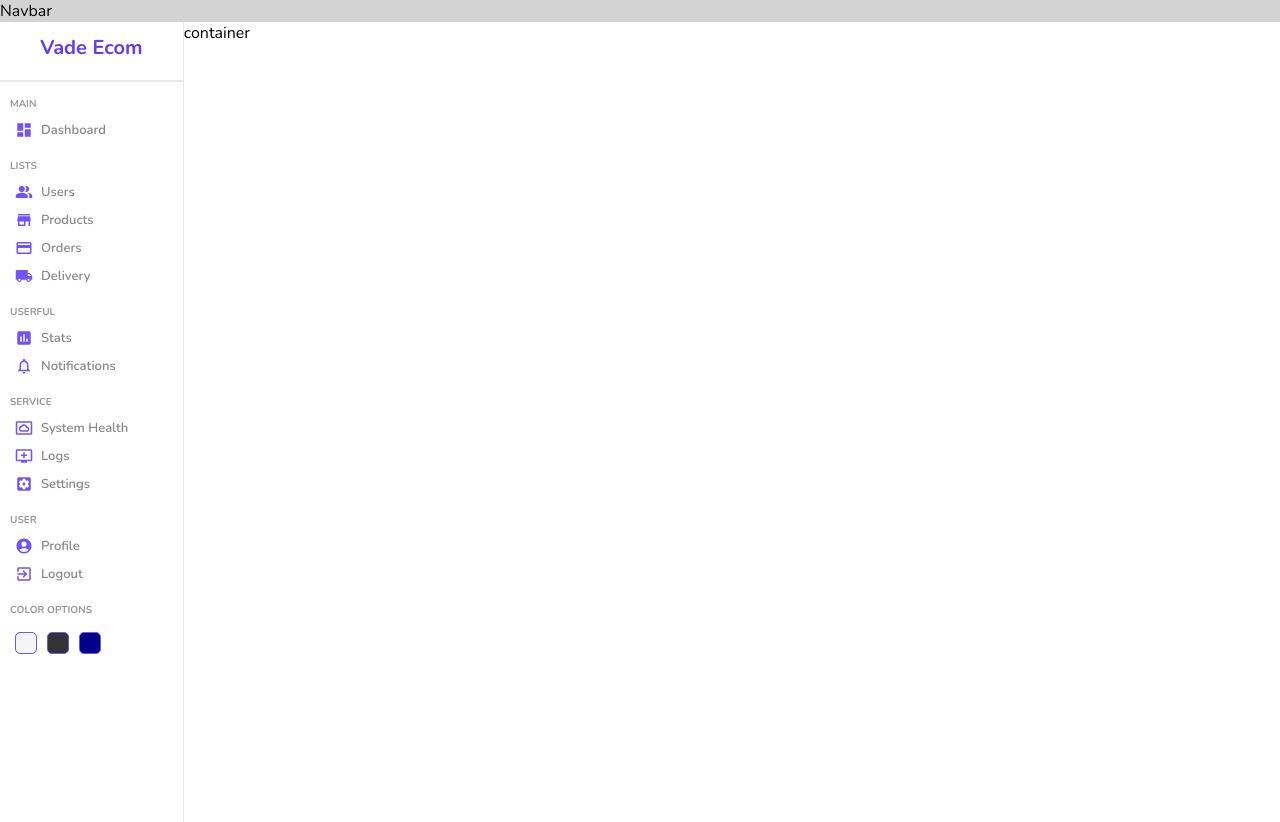
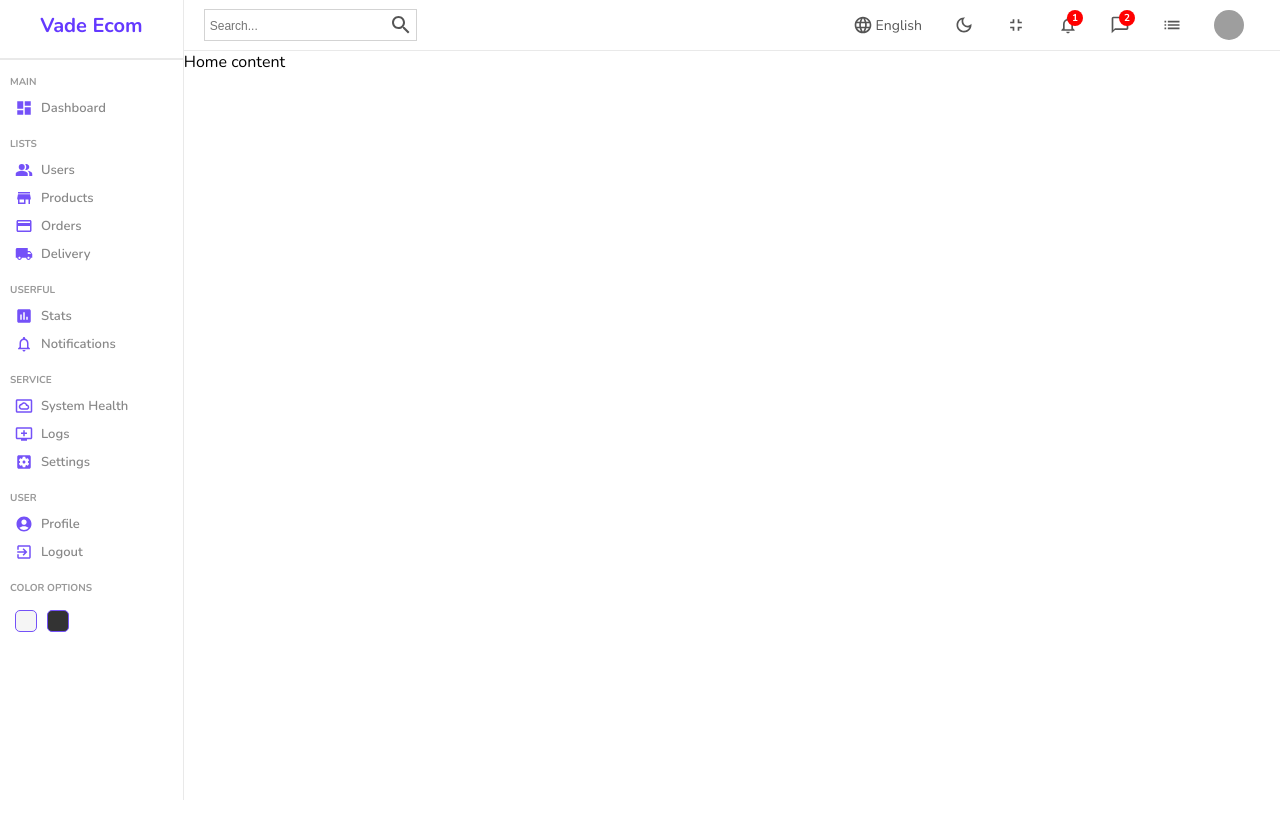
Before and after one commit to vadedes/ecom-admin-dashboard, a React (Create React App) app: page / in a window 1280 px wide. After the commit the page ends 800 px from the top, so only its background shows below. Built offline with nearby package versions, Linux system fonts and the light colour scheme; grey boxes are pictures that could not be loaded.

Commit message:
Complete Navbar and Sidebar UI build

```diff
--- a/src/App.js
+++ b/src/App.js
@@ -4,13 +4,11 @@
 import Login from './pages/login/Login';
 import New from './pages/new/New';
 import Single from './pages/single/Single';
-import Navbar from './components/navbar/Navbar';
 
 function App() {
   return (
     <div>
       <BrowserRouter>
-        <Navbar />
         <Routes>
           <Route path='/'>
             <Route index element={<Home />} />
--- a/src/components/navbar/Navbar.js
+++ b/src/components/navbar/Navbar.js
@@ -1,6 +1,52 @@
 import './Navbar.scss';
+import SearchOutlinedIcon from '@mui/icons-material/SearchOutlined';
+import LanguageOutlinedIcon from '@mui/icons-material/LanguageOutlined';
+import DarkModeOutlinedIcon from '@mui/icons-material/DarkModeOutlined';
+import FullscreenExitOutlinedIcon from '@mui/icons-material/FullscreenExitOutlined';
+import NotificationsNoneOutlinedIcon from '@mui/icons-material/NotificationsNoneOutlined';
+import ChatBubbleOutlineOutlinedIcon from '@mui/icons-material/ChatBubbleOutlineOutlined';
+import ListOutlinedIcon from '@mui/icons-material/ListOutlined';
 
 function Navbar() {
-  return <div className='navbar'>Navbar</div>;
+  return (
+    <div className='navbar'>
+      <div className='wrapper'>
+        <div className='search'>
+          <input type='text' placeholder='Search...' />
+          <SearchOutlinedIcon />
+        </div>
+        <div className='items'>
+          <div className='item'>
+            <LanguageOutlinedIcon className='icon' />
+            English
+          </div>
+          <div className='item'>
+            <DarkModeOutlinedIcon className='icon' />
+          </div>
+          <div className='item'>
+            <FullscreenExitOutlinedIcon className='icon' />
+          </div>
+          <div className='item'>
+            <NotificationsNoneOutlinedIcon className='icon' />
+            <div className='counter'>1</div>
+          </div>
+          <div className='item'>
+            <ChatBubbleOutlineOutlinedIcon className='icon' />
+            <div className='counter'>2</div>
+          </div>
+          <div className='item'>
+            <ListOutlinedIcon className='icon' />
+          </div>
+          <div className='item'>
+            <img
+              src='https://images.pexels.com/photos/415829/pexels-photo-415829.jpeg?auto=compress&cs=tinysrgb&w=1260&h=750&dpr=1'
+              alt='user avatar'
+              className='avatar'
+            />
+          </div>
+        </div>
+      </div>
+    </div>
+  );
 }
 export default Navbar;
--- a/src/components/navbar/Navbar.scss
+++ b/src/components/navbar/Navbar.scss
@@ -1,3 +1,75 @@
 .navbar {
-  background-color: lightgray;
+  height: 50px;
+  border-bottom: 0.5px solid rgba(211, 211, 211, 0.5);
+  display: flex;
+  align-items: center;
+  font-size: 14px;
+  color: #555;
+
+  .wrapper {
+    padding: 20px;
+    display: flex;
+    align-items: center;
+    justify-content: space-between;
+    width: 100%;
+
+    .search {
+      display: flex;
+      align-items: center;
+      border: 0.5px solid lightgray;
+      padding: 3px;
+
+      input {
+        border: none;
+        outline: none;
+        background-color: transparent;
+
+        &::placeholder {
+          font-size: 12px;
+        }
+      }
+    }
+
+    .items {
+      display: flex;
+      align-items: center;
+
+      .item {
+        display: flex;
+        align-items: center;
+        margin: 1rem;
+        position: relative;
+
+        &:first-child .icon {
+          margin-right: 3px;
+        }
+
+        .icon {
+          font-size: 20px;
+        }
+
+        .avatar {
+          width: 30px;
+          height: 30px;
+          border-radius: 50%;
+        }
+
+        .counter {
+          width: 1rem;
+          height: 1rem;
+          background-color: red;
+          font-size: 10px;
+          font-weight: 700;
+          color: white;
+          border-radius: 50%;
+          display: flex;
+          align-items: center;
+          justify-content: center;
+          position: absolute;
+          top: -5px;
+          right: -5px;
+        }
+      }
+    }
+  }
 }
--- a/src/components/sidebar/Sidebar.js
+++ b/src/components/sidebar/Sidebar.js
@@ -80,7 +80,6 @@
       <div className='bottom'>
         <div className='colorOption'></div>
         <div className='colorOption'></div>
-        <div className='colorOption'></div>
       </div>
     </div>
   );
--- a/src/components/sidebar/Sidebar.scss
+++ b/src/components/sidebar/Sidebar.scss
@@ -83,9 +83,6 @@
       &:nth-child(2) {
         background-color: #333;
       }
-      &:nth-child(3) {
-        background-color: darkblue;
-      }
     }
   }
 }
--- a/src/pages/home/Home.js
+++ b/src/pages/home/Home.js
@@ -1,11 +1,15 @@
 import './Home.scss';
 import Sidebar from '../../components/sidebar/Sidebar';
+import Navbar from '../../components/navbar/Navbar';
 
 function Home() {
   return (
     <div className='home'>
       <Sidebar />
-      <div className='homeContainer'>container</div>
+      <div className='homeContainer'>
+        <Navbar />
+        Home content
+      </div>
     </div>
   );
 }
```
